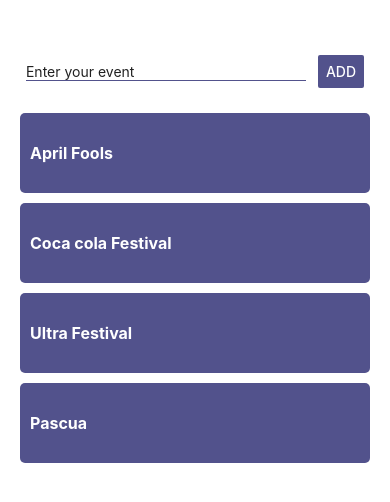
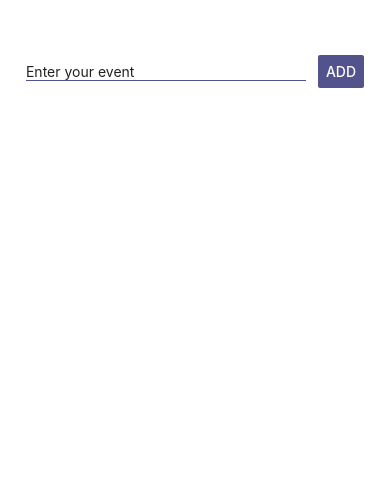
Before and after one commit to sotopro/calendarevents, a React Native app: screen / in a window 390 px wide. Shown: the top 502 px of the page. Built offline with nearby package versions, Linux system fonts and the light colour scheme.

Commit message:
[feature] - add map list in render component

```diff
--- a/App.js
+++ b/App.js
@@ -33,18 +33,15 @@ export default function App() {
         <Button title='Add' color='#52528C' onPress={onAddEvent}/>
       </View>
       <View style={styles.listContainer}>
-        <View style={styles.itemContainer}>
-          <Text style={styles.item}>April Fools</Text>
-        </View>
-        <View style={styles.itemContainer}>
-          <Text style={styles.item}>Coca cola Festival</Text>
-        </View>
-        <View style={styles.itemContainer}>
-          <Text style={styles.item}>Ultra Festival</Text>
-        </View>
-        <View style={styles.itemContainer}>
-          <Text style={styles.item}>Pascua</Text>
-        </View>
+        {
+          events.map((event) => {
+            return (
+              <View key={event.id} style={styles.itemContainer}>
+                <Text style={styles.item}>{event.value}</Text>
+              </View>
+            )
+          })
+        }
       </View>
     </View>
   );
```
